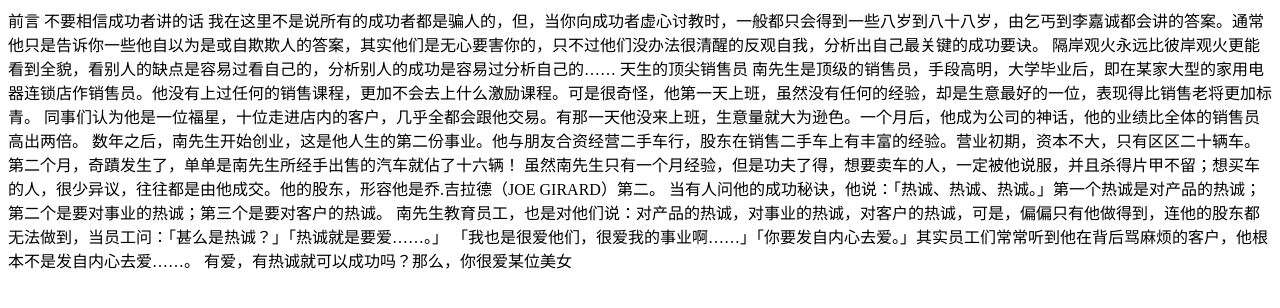
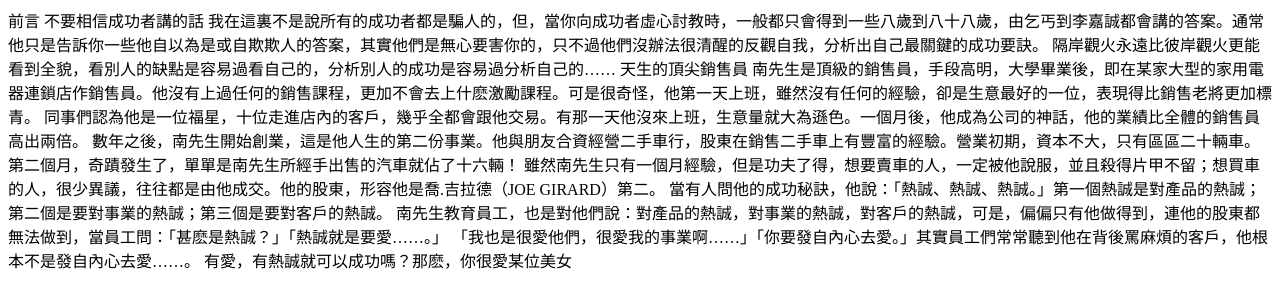
Before and after one commit to Jameswilson7788/this-is-a-book, a plain HTML site: page index.html in a window 1280 px wide. Drawn offline with Linux system fonts and the light colour scheme.

Commit message:
前言檢轉凡

```diff
--- a/index.html
+++ b/index.html
@@ -10,29 +10,29 @@
     <div>
         前言
 
-        不要相信成功者讲的话
+        不要相信成功者講的話
 
-        我在这里不是说所有的成功者都是骗人的，但，当你向成功者虚心讨教时，一般都只会得到一些八岁到八十八岁，由乞丐到李嘉诚都会讲的答案。通常他只是告诉你一些他自以为是或自欺欺人的答案，其实他们是无心要害你的，只不过他们没办法很清醒的反观自我，分析出自己最关键的成功要诀。
+        我在這裏不是說所有的成功者都是騙人的，但，當你向成功者虛心討教時，一般都只會得到一些八歲到八十八歲，由乞丐到李嘉誠都會講的答案。通常他只是告訴你一些他自以為是或自欺欺人的答案，其實他們是無心要害你的，只不過他們沒辦法很清醒的反觀自我，分析出自己最關鍵的成功要訣。
 
-        隔岸观火永远比彼岸观火更能看到全貌，看别人的缺点是容易过看自己的，分析别人的成功是容易过分析自己的……
+        隔岸觀火永遠比彼岸觀火更能看到全貌，看別人的缺點是容易過看自己的，分析別人的成功是容易過分析自己的……
 
-        天生的顶尖销售员
+        天生的頂尖銷售員
 
-        南先生是顶级的销售员，手段高明，大学毕业后，即在某家大型的家用电器连锁店作销售员。他没有上过任何的销售课程，更加不会去上什么激励课程。可是很奇怪，他第一天上班，虽然没有任何的经验，却是生意最好的一位，表现得比销售老将更加标青。
+        南先生是頂級的銷售員，手段高明，大學畢業後，即在某家大型的家用電器連鎖店作銷售員。他沒有上過任何的銷售課程，更加不會去上什麽激勵課程。可是很奇怪，他第一天上班，雖然沒有任何的經驗，卻是生意最好的一位，表現得比銷售老將更加標青。
 
-        同事们认为他是一位福星，十位走进店内的客户，几乎全都会跟他交易。有那一天他没来上班，生意量就大为逊色。一个月后，他成为公司的神话，他的业绩比全体的销售员高出两倍。
+        同事們認為他是一位福星，十位走進店內的客戶，幾乎全都會跟他交易。有那一天他沒來上班，生意量就大為遜色。一個月後，他成為公司的神話，他的業績比全體的銷售員高出兩倍。
 
-        数年之后，南先生开始创业，这是他人生的第二份事业。他与朋友合资经营二手车行，股东在销售二手车上有丰富的经验。营业初期，资本不大，只有区区二十辆车。第二个月，奇蹟发生了，单单是南先生所经手出售的汽车就佔了十六辆！
+        數年之後，南先生開始創業，這是他人生的第二份事業。他與朋友合資經營二手車行，股東在銷售二手車上有豐富的經驗。營業初期，資本不大，只有區區二十輛車。第二個月，奇蹟發生了，單單是南先生所經手出售的汽車就佔了十六輛！
 
-        虽然南先生只有一个月经验，但是功夫了得，想要卖车的人，一定被他说服，并且杀得片甲不留；想买车的人，很少异议，往往都是由他成交。他的股东，形容他是乔.吉拉德（JOE GIRARD）第二。
+        雖然南先生只有一個月經驗，但是功夫了得，想要賣車的人，一定被他說服，並且殺得片甲不留；想買車的人，很少異議，往往都是由他成交。他的股東，形容他是喬.吉拉德（JOE GIRARD）第二。
 
-        当有人问他的成功秘诀，他说：「热诚、热诚、热诚。」第一个热诚是对产品的热诚；第二个是要对事业的热诚；第三个是要对客户的热诚。
+        當有人問他的成功秘訣，他說：「熱誠、熱誠、熱誠。」第一個熱誠是對產品的熱誠；第二個是要對事業的熱誠；第三個是要對客戶的熱誠。
 
-        南先生教育员工，也是对他们说：对产品的热诚，对事业的热诚，对客户的热诚，可是，偏偏只有他做得到，连他的股东都无法做到，当员工问：「甚么是热诚？」「热诚就是要爱……。」
+        南先生教育員工，也是對他們說：對產品的熱誠，對事業的熱誠，對客戶的熱誠，可是，偏偏只有他做得到，連他的股東都無法做到，當員工問：「甚麽是熱誠？」「熱誠就是要愛……。」
 
-        「我也是很爱他们，很爱我的事业啊……」「你要发自内心去爱。」其实员工们常常听到他在背后骂麻烦的客户，他根本不是发自内心去爱……。
+        「我也是很愛他們，很愛我的事業啊……」「你要發自內心去愛。」其實員工們常常聽到他在背後罵麻煩的客戶，他根本不是發自內心去愛……。
 
-        有爱，有热诚就可以成功吗？那么，你很爱某位美女
+        有愛，有熱誠就可以成功嗎？那麽，你很愛某位美女
     </div>
 </body>
 </html>
```
